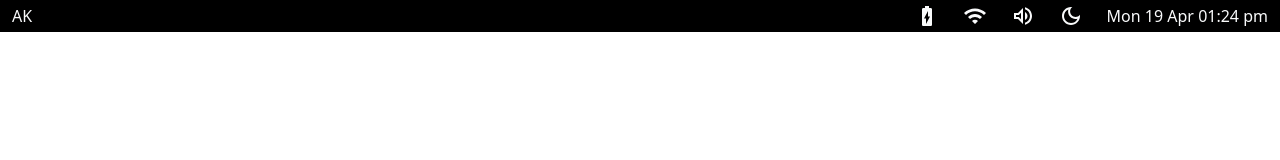
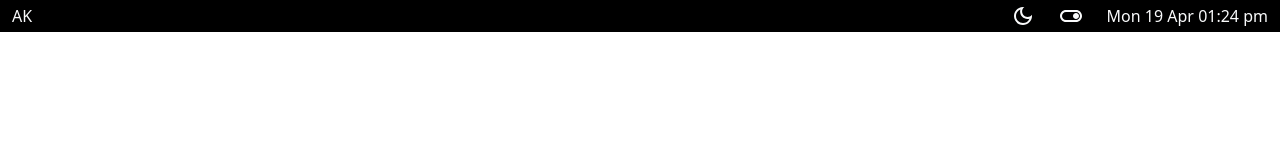
Before and after one commit to adriankristanto/adriankristanto.github.io, a React (Create React App) app: page / in a window 1280 px wide. Shown: the top 160 px of the page. Built offline with nearby package versions, Linux system fonts and the light colour scheme.

Commit message:
1. moved battery, wifi and volume icon inside the control centre 2. dark mode and control centre will always show up in the menu bar no matter the screen size

```diff
--- a/src/components/ControlCentre.js
+++ b/src/components/ControlCentre.js
@@ -2,11 +2,10 @@ import React from "react";
 
 function ControlCentre(props) {
     return (
-        <div className={`absolute my-0.5 px-1 top-8 right-44 ${!props.visible && 'hidden'} rounded bg-gray-700`}>
+        <div className={`absolute my-0.5 px-1 top-8 right-44 ${!props.visible && 'hidden'} rounded bg-black`}>
             <svg className="fill-current" xmlns="http://www.w3.org/2000/svg" height="24px" viewBox="0 0 24 24" width="24px" fill="#000000"><path d="M0 0h24v24H0V0z" fill="none"/><path d="M15.67 4H14V2h-4v2H8.33C7.6 4 7 4.6 7 5.33v15.33C7 21.4 7.6 22 8.33 22h7.33c.74 0 1.34-.6 1.34-1.33V5.33C17 4.6 16.4 4 15.67 4zM11 20v-5.5H9L13 7v5.5h2L11 20z"/></svg>
             <svg className="fill-current" xmlns="http://www.w3.org/2000/svg" height="24px" viewBox="0 0 24 24" width="24px" fill="#000000"><path d="M0 0h24v24H0V0zm0 0h24v24H0V0z" fill="none"/><path d="M1 9l2 2c4.97-4.97 13.03-4.97 18 0l2-2C16.93 2.93 7.08 2.93 1 9zm8 8l3 3 3-3c-1.65-1.66-4.34-1.66-6 0zm-4-4l2 2c2.76-2.76 7.24-2.76 10 0l2-2C15.14 9.14 8.87 9.14 5 13z"/></svg>
             <svg className="fill-current" xmlns="http://www.w3.org/2000/svg" height="24px" viewBox="0 0 24 24" width="24px" fill="#000000"><path d="M0 0h24v24H0V0z" fill="none"/><path d="M3 9v6h4l5 5V4L7 9H3zm7-.17v6.34L7.83 13H5v-2h2.83L10 8.83zM16.5 12c0-1.77-1.02-3.29-2.5-4.03v8.05c1.48-.73 2.5-2.25 2.5-4.02zM14 3.23v2.06c2.89.86 5 3.54 5 6.71s-2.11 5.85-5 6.71v2.06c4.01-.91 7-4.49 7-8.77 0-4.28-2.99-7.86-7-8.77z"/></svg>
-            <svg className="fill-current" xmlns="http://www.w3.org/2000/svg" enableBackground="new 0 0 24 24" height="24px" viewBox="0 0 24 24" width="24px" fill="#000000"><rect fill="none" height="24" width="24"/><path d="M9.37,5.51C9.19,6.15,9.1,6.82,9.1,7.5c0,4.08,3.32,7.4,7.4,7.4c0.68,0,1.35-0.09,1.99-0.27C17.45,17.19,14.93,19,12,19 c-3.86,0-7-3.14-7-7C5,9.07,6.81,6.55,9.37,5.51z M12,3c-4.97,0-9,4.03-9,9s4.03,9,9,9s9-4.03,9-9c0-0.46-0.04-0.92-0.1-1.36 c-0.98,1.37-2.58,2.26-4.4,2.26c-2.98,0-5.4-2.42-5.4-5.4c0-1.81,0.89-3.42,2.26-4.4C12.92,3.04,12.46,3,12,3L12,3z"/></svg>
         </div>
     )
 }
--- a/src/components/MenuBar.js
+++ b/src/components/MenuBar.js
@@ -14,28 +14,13 @@ function MenuBar() {
             </div>
 
             <div className="flex">
-                {/* Battery */}
-                <div tabIndex="0" className={`${menuBarItemClassName} hidden sm:block`}>
-                    <svg className="fill-current" xmlns="http://www.w3.org/2000/svg" height="24px" viewBox="0 0 24 24" width="24px" fill="#000000"><path d="M0 0h24v24H0V0z" fill="none"/><path d="M15.67 4H14V2h-4v2H8.33C7.6 4 7 4.6 7 5.33v15.33C7 21.4 7.6 22 8.33 22h7.33c.74 0 1.34-.6 1.34-1.33V5.33C17 4.6 16.4 4 15.67 4zM11 20v-5.5H9L13 7v5.5h2L11 20z"/></svg>
-                </div>
-
-                {/* Wi-Fi */}
-                <div tabIndex="0" className={`${menuBarItemClassName} hidden sm:block`}>
-                    <svg className="fill-current" xmlns="http://www.w3.org/2000/svg" height="24px" viewBox="0 0 24 24" width="24px" fill="#000000"><path d="M0 0h24v24H0V0zm0 0h24v24H0V0z" fill="none"/><path d="M1 9l2 2c4.97-4.97 13.03-4.97 18 0l2-2C16.93 2.93 7.08 2.93 1 9zm8 8l3 3 3-3c-1.65-1.66-4.34-1.66-6 0zm-4-4l2 2c2.76-2.76 7.24-2.76 10 0l2-2C15.14 9.14 8.87 9.14 5 13z"/></svg>
-                </div>
-
-                {/* Volume */}
-                <div tabIndex="0" className={`${menuBarItemClassName} hidden sm:block`}>
-                    <svg className="fill-current" xmlns="http://www.w3.org/2000/svg" height="24px" viewBox="0 0 24 24" width="24px" fill="#000000"><path d="M0 0h24v24H0V0z" fill="none"/><path d="M3 9v6h4l5 5V4L7 9H3zm7-.17v6.34L7.83 13H5v-2h2.83L10 8.83zM16.5 12c0-1.77-1.02-3.29-2.5-4.03v8.05c1.48-.73 2.5-2.25 2.5-4.02zM14 3.23v2.06c2.89.86 5 3.54 5 6.71s-2.11 5.85-5 6.71v2.06c4.01-.91 7-4.49 7-8.77 0-4.28-2.99-7.86-7-8.77z"/></svg>
-                </div>
-
                 {/* Dark mode */}
-                <div tabIndex="0" className={`${menuBarItemClassName} hidden sm:block`}>
+                <div tabIndex="0" className={menuBarItemClassName}>
                     <svg className="fill-current" xmlns="http://www.w3.org/2000/svg" enableBackground="new 0 0 24 24" height="24px" viewBox="0 0 24 24" width="24px" fill="#000000"><rect fill="none" height="24" width="24"/><path d="M9.37,5.51C9.19,6.15,9.1,6.82,9.1,7.5c0,4.08,3.32,7.4,7.4,7.4c0.68,0,1.35-0.09,1.99-0.27C17.45,17.19,14.93,19,12,19 c-3.86,0-7-3.14-7-7C5,9.07,6.81,6.55,9.37,5.51z M12,3c-4.97,0-9,4.03-9,9s4.03,9,9,9s9-4.03,9-9c0-0.46-0.04-0.92-0.1-1.36 c-0.98,1.37-2.58,2.26-4.4,2.26c-2.98,0-5.4-2.42-5.4-5.4c0-1.81,0.89-3.42,2.26-4.4C12.92,3.04,12.46,3,12,3L12,3z"/></svg>
                 </div>
 
                 {/* Control Centre */}
-                <div tabIndex="0" className={`${menuBarItemClassName} block sm:hidden`} onFocus={() => setControlCentre(true)} onBlur={() => setControlCentre(false)}>
+                <div tabIndex="0" className={menuBarItemClassName} onFocus={() => setControlCentre(true)} onBlur={() => setControlCentre(false)}>
                     <svg className="fill-current" xmlns="http://www.w3.org/2000/svg" height="24px" viewBox="0 0 24 24" width="24px" fill="#000000"><path d="M0 0h24v24H0z" fill="none"/><path d="M17 6H7c-3.31 0-6 2.69-6 6s2.69 6 6 6h10c3.31 0 6-2.69 6-6s-2.69-6-6-6zm0 10H7c-2.21 0-4-1.79-4-4s1.79-4 4-4h10c2.21 0 4 1.79 4 4s-1.79 4-4 4zm0-7c-1.66 0-3 1.34-3 3s1.34 3 3 3 3-1.34 3-3-1.34-3-3-3z"/></svg>
                     <ControlCentre visible={controlCentre}/>
                 </div>
```
